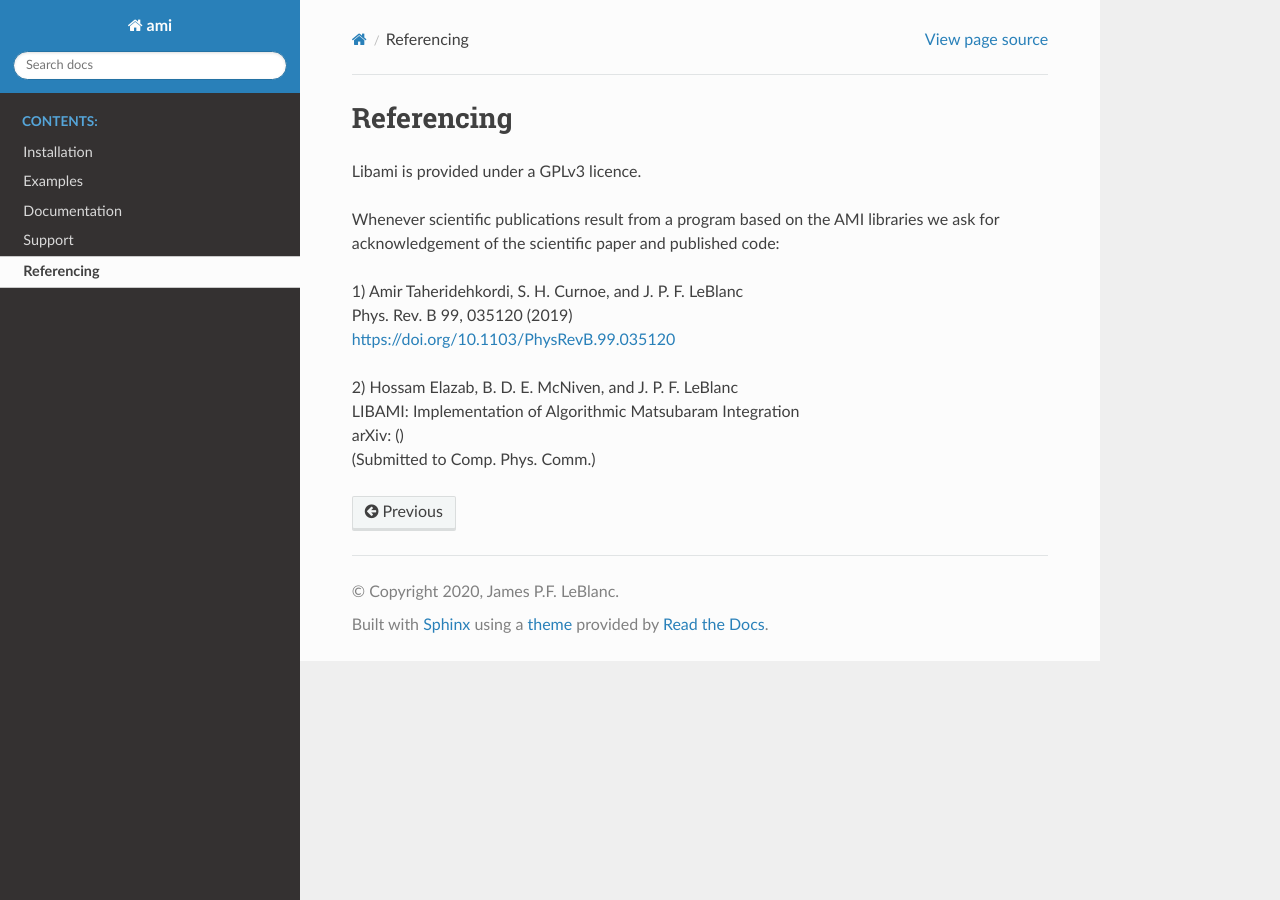
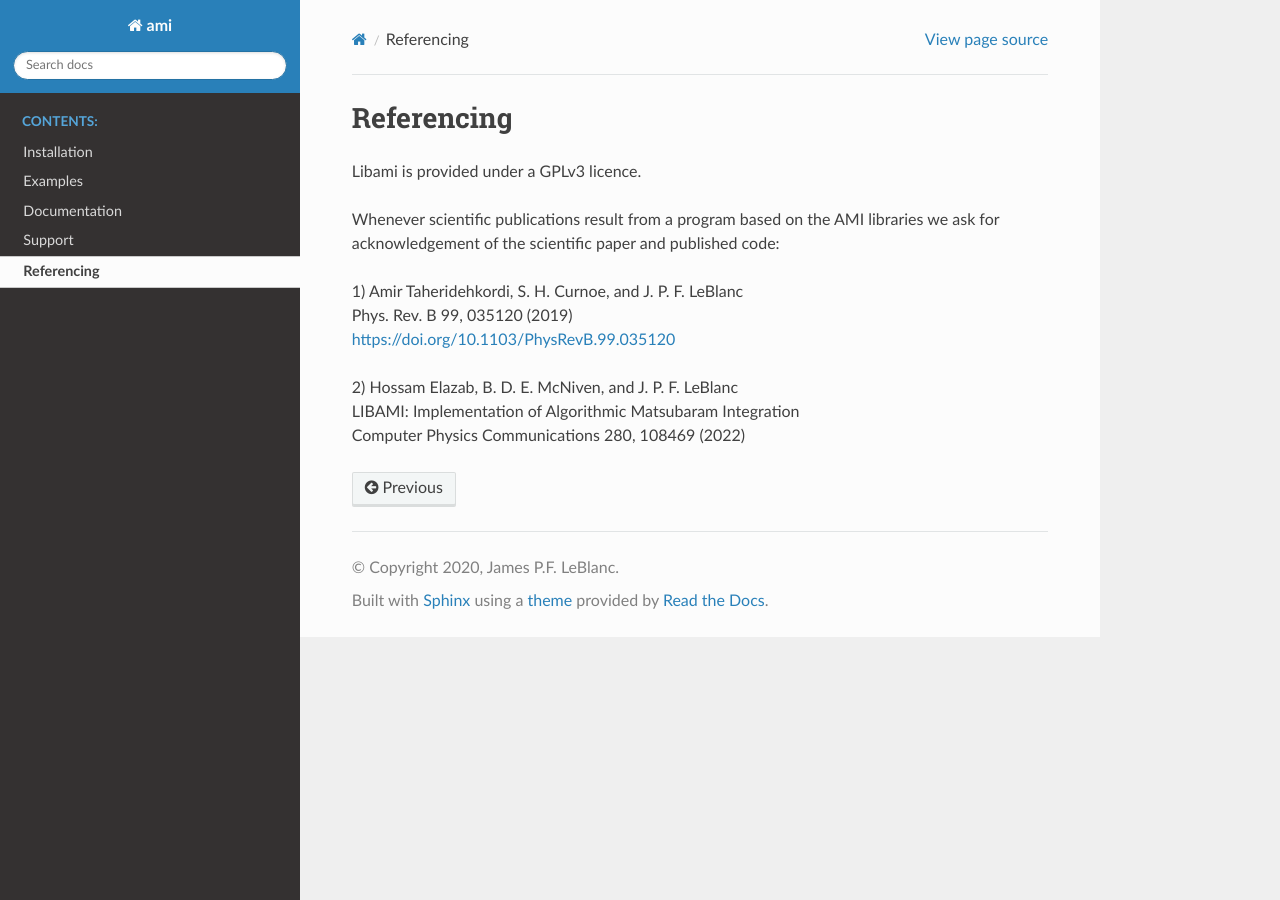
Before and after one commit to jpfleblanc/libami, a Sphinx documentation site: the page built from doc/Referencing.rst, in a window 1280 px wide. Built offline with Sphinx 7.4.7 and the Read the Docs theme 2.0.0, drawn with Linux system fonts in a browser that asks for light colours.

Commit message:
updated referencing

```diff
--- a/doc/Referencing.rst
+++ b/doc/Referencing.rst
@@ -15,5 +15,4 @@ https://doi.org/10.1103/PhysRevB.99.035120 |br|
 
 2) Hossam Elazab, B. D. E. McNiven, and J. P. F. LeBlanc |br|
 LIBAMI: Implementation of Algorithmic Matsubaram Integration |br|
-arXiv: () |br|
-(Submitted to Comp. Phys. Comm.) |br|
+Computer Physics Communications 280, 108469 (2022) |br|
```
